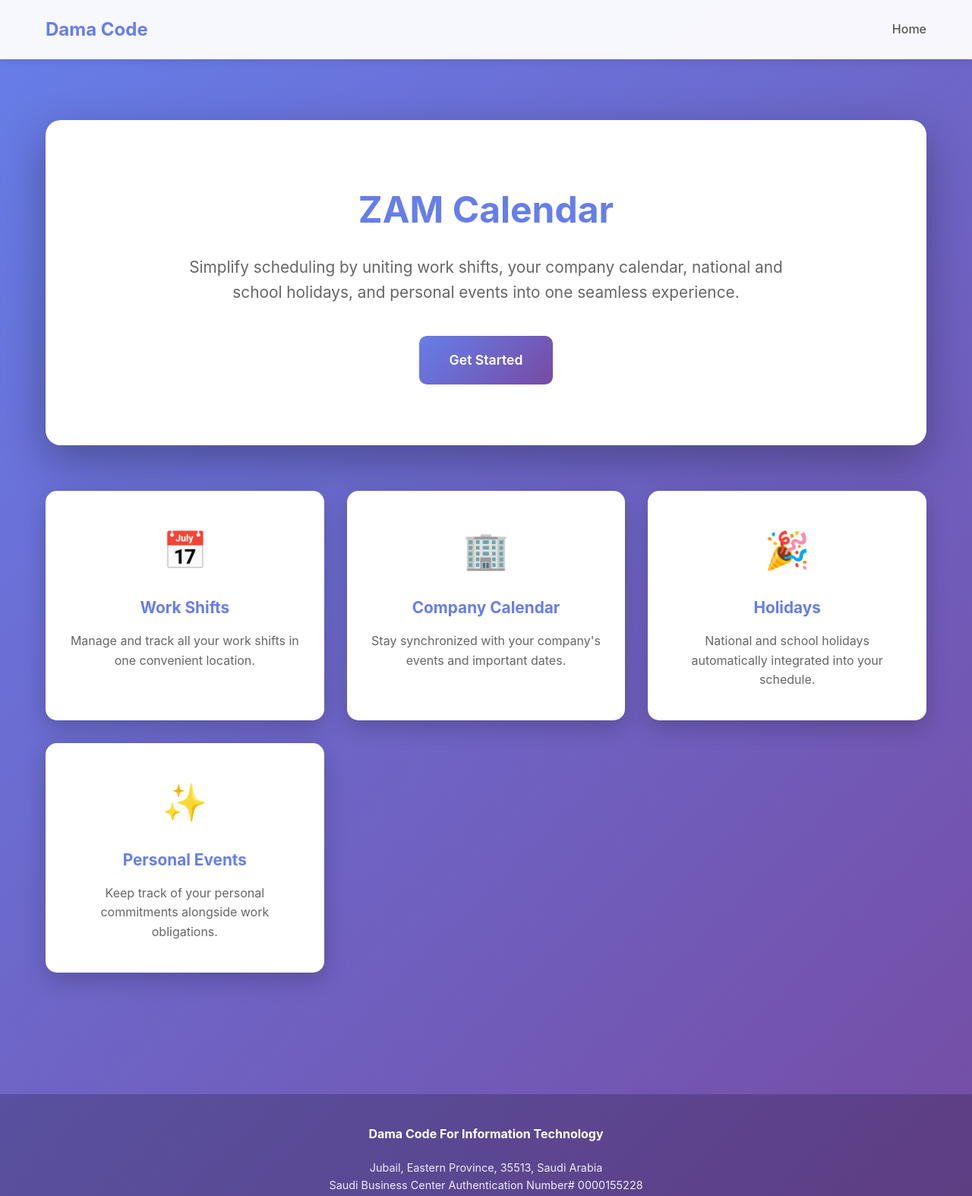
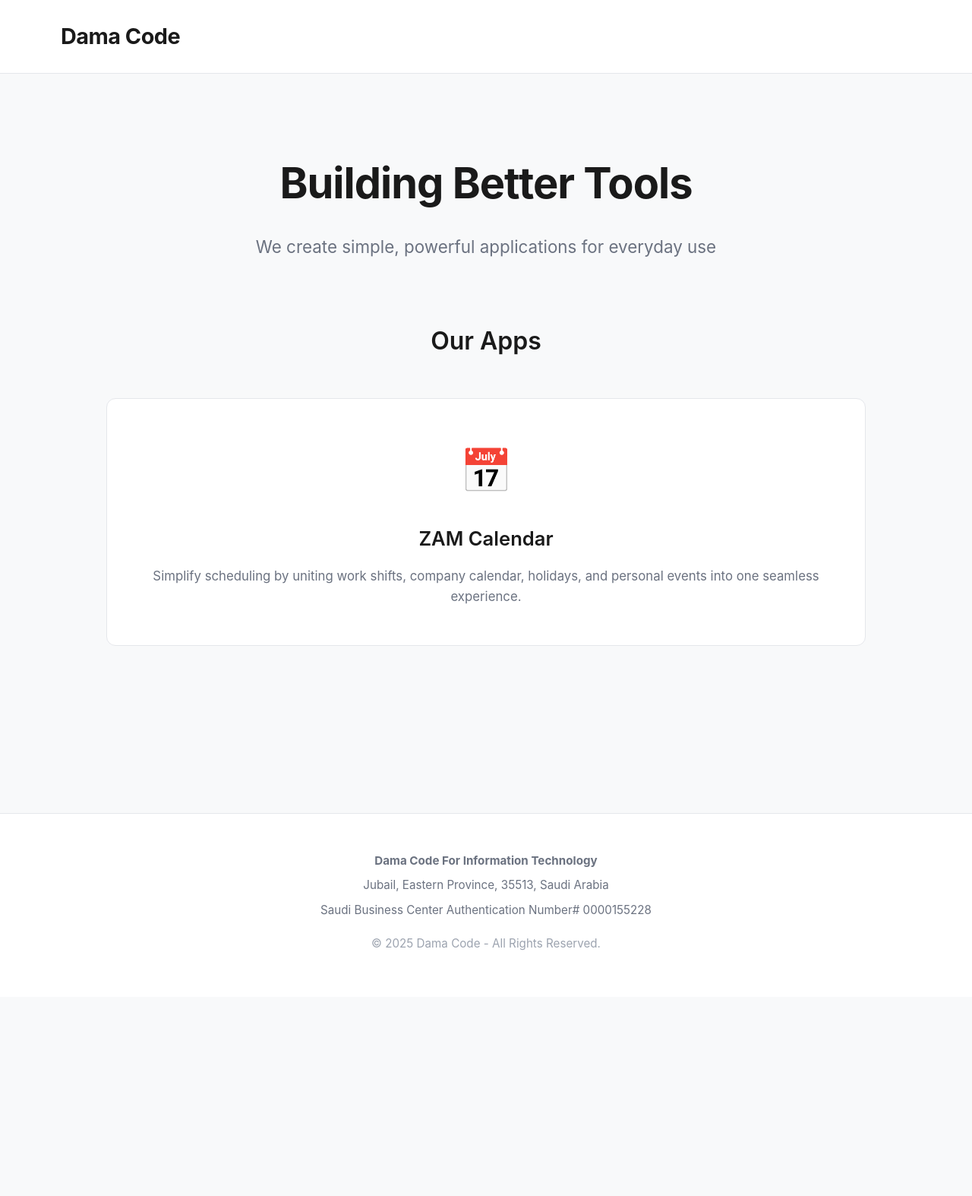
Before and after one commit to work8k/damacode, a plain HTML site: page index.html in a window 1280 px wide. Shown: the top 1574 px of the page at 76% size. After the commit the page ends 1312 px from the top, so only its background shows below. Drawn offline with Linux system fonts and the light colour scheme.

Commit message:
Update index.html

```diff
--- a/index.html
+++ b/index.html
@@ -1,272 +1,214 @@
-<!--
-  index.html
-  Dama Code - ZAM Calendar
-  NOTE: Privacy page references removed as requested.
-  - Removed the "Privacy Policy" nav link and any references to privacy.html
-  - This is the full single-file template. Save and overwrite your existing index.html
--->
-
 <!DOCTYPE html>
 <html lang="en">
 <head>
-    <!-- Basic meta -->
     <meta charset="UTF-8" />
     <meta name="viewport" content="width=device-width, initial-scale=1.0" />
-    <title>Dama Code - ZAM Calendar</title>
+    <title>Dama Code</title>
 
-    <!--
-      Styles
-      - All CSS kept inline for a single-file static page.
-      - Comment lines included for clarity.
-    -->
     <style>
-        /* Reset + box sizing */
         * {
             margin: 0;
             padding: 0;
             box-sizing: border-box;
         }
 
-        /* Page base */
         body {
             font-family: -apple-system, BlinkMacSystemFont, "Segoe UI", Roboto, Oxygen, Ubuntu, Cantarell, sans-serif;
             line-height: 1.6;
-            color: #333;
-            /* Background gradient */
-            background: linear-gradient(135deg, #667eea 0%, #764ba2 100%);
+            color: #1a1a1a;
+            background: #f8f9fa;
             min-height: 100vh;
         }
 
-        /* Navigation styles */
+        /* Navigation */
         nav {
-            background: rgba(255, 255, 255, 0.95);
-            padding: 20px 0;
-            box-shadow: 0 2px 10px rgba(0, 0, 0, 0.1);
-            position: sticky;
-            top: 0;
-            z-index: 100;
+            background: white;
+            padding: 25px 0;
+            border-bottom: 1px solid #e5e7eb;
         }
 
-        /* Constrain width for content areas */
-        nav .container,
+        nav .container {
+            max-width: 1200px;
+            margin: 0 auto;
+            padding: 0 40px;
+        }
+
+        .logo {
+            font-size: 1.8em;
+            font-weight: 700;
+            color: #1a1a1a;
+            text-decoration: none;
+            letter-spacing: -0.5px;
+        }
+
+        /* Main container */
         .container {
             max-width: 1200px;
             margin: 0 auto;
-            padding: 0 20px;
+            padding: 100px 40px;
         }
 
-        /* Logo */
-        .logo {
-            font-size: 1.5em;
-            font-weight: bold;
-            color: #667eea;
-            text-decoration: none;
-        }
-
-        /* Navigation links */
-        .nav-links {
-            display: flex;
-            gap: 30px;
-            list-style: none;
-        }
-
-        .nav-links a {
-            color: #555;
-            text-decoration: none;
-            font-weight: 500;
-            transition: color 0.3s;
-        }
-
-        .nav-links a:hover {
-            color: #667eea;
-        }
-
-        /* Main container spacing */
-        .container {
-            padding: 80px 20px;
-        }
-
-        /* Hero */
+        /* Hero section */
         .hero {
             text-align: center;
-            background: white;
-            border-radius: 20px;
-            padding: 80px 40px;
-            box-shadow: 0 20px 60px rgba(0, 0, 0, 0.3);
-            margin-bottom: 60px;
+            margin-bottom: 80px;
         }
 
         h1 {
-            font-size: 3em;
+            font-size: 3.5em;
+            font-weight: 700;
+            color: #1a1a1a;
             margin-bottom: 20px;
-            color: #667eea;
+            letter-spacing: -1px;
         }
 
-        .subtitle {
-            font-size: 1.3em;
-            color: #666;
-            margin-bottom: 40px;
-            max-width: 800px;
-            margin-left: auto;
-            margin-right: auto;
+        .tagline {
+            font-size: 1.4em;
+            color: #6b7280;
+            font-weight: 400;
         }
 
-        /* Primary CTA button */
-        .cta-button {
-            display: inline-block;
-            padding: 18px 40px;
-            font-size: 1.1em;
+        /* Apps section */
+        .section-title {
+            font-size: 2em;
             font-weight: 600;
-            color: white;
-            background: linear-gradient(135deg, #667eea 0%, #764ba2 100%);
-            text-decoration: none;
-            border-radius: 10px;
-            transition: transform 0.2s, box-shadow 0.2s;
+            color: #1a1a1a;
+            margin-bottom: 50px;
+            text-align: center;
         }
 
-        .cta-button:hover {
-            transform: translateY(-2px);
-            box-shadow: 0 10px 20px rgba(102, 126, 234, 0.4);
+        .apps-grid {
+            display: grid;
+            grid-template-columns: repeat(auto-fit, minmax(320px, 1fr));
+            gap: 30px;
+            max-width: 1000px;
+            margin: 0 auto;
         }
 
-        /* Features grid */
-        .features {
-            display: grid;
-            grid-template-columns: repeat(auto-fit, minmax(280px, 1fr));
-            gap: 30px;
-            margin-top: 60px;
+        .app-card {
+            background: white;
+            padding: 50px 40px;
+            border-radius: 12px;
+            border: 1px solid #e5e7eb;
+            text-align: center;
+            transition: all 0.3s ease;
+            text-decoration: none;
+            display: block;
         }
 
-        .feature {
-            background: white;
-            padding: 40px 30px;
-            border-radius: 15px;
-            text-align: center;
-            box-shadow: 0 10px 30px rgba(0, 0, 0, 0.2);
+        .app-card:hover {
+            transform: translateY(-5px);
+            box-shadow: 0 20px 40px rgba(0, 0, 0, 0.08);
+            border-color: #1a1a1a;
         }
 
-        .feature-icon {
-            font-size: 3em;
-            margin-bottom: 20px;
+        .app-icon {
+            font-size: 3.5em;
+            margin-bottom: 25px;
         }
 
-        .feature h3 {
-            color: #667eea;
+        .app-card h3 {
+            font-size: 1.6em;
+            color: #1a1a1a;
             margin-bottom: 15px;
-            font-size: 1.3em;
+            font-weight: 600;
         }
 
-        .feature p {
-            color: #666;
+        .app-card p {
+            color: #6b7280;
+            font-size: 1.05em;
+            line-height: 1.6;
         }
 
         /* Footer */
         footer {
-            background: rgba(0, 0, 0, 0.2);
-            color: white;
+            background: white;
+            border-top: 1px solid #e5e7eb;
             text-align: center;
-            padding: 40px 20px;
-            margin-top: 80px;
+            padding: 50px 40px;
+            margin-top: 120px;
         }
 
-        footer .company-info {
-            margin-top: 20px;
-            font-size: 0.9em;
-            opacity: 0.9;
+        footer p {
+            color: #6b7280;
+            font-size: 0.95em;
+            margin-bottom: 8px;
         }
 
-        /* Responsive tweaks */
+        footer .copyright {
+            color: #9ca3af;
+            margin-top: 20px;
+        }
+
+        /* Responsive */
         @media (max-width: 768px) {
-            h1 {
-                font-size: 2em;
+            .container {
+                padding: 60px 20px;
             }
 
-            .hero {
-                padding: 60px 30px;
+            h1 {
+                font-size: 2.5em;
             }
 
-            .nav-links {
-                gap: 15px;
-                font-size: 0.9em;
+            .tagline {
+                font-size: 1.2em;
+            }
+
+            .apps-grid {
+                grid-template-columns: 1fr;
+            }
+
+            nav .container {
+                padding: 0 20px;
             }
         }
     </style>
 </head>
 <body>
-    <!--
-      Navigation
-      - Privacy Policy link removed as requested.
-      - If you later want multiple nav items, add <li><a ...></a></li> here.
-    -->
+    <!-- Navigation -->
     <nav>
-        <div class="container" style="display:flex; justify-content:space-between; align-items:center;">
-            <!-- Logo / home link -->
+        <div class="container">
             <a href="index.html" class="logo">Dama Code</a>
-
-            <!--
-              NOTE: Privacy link removed.
-              Kept only the Home link to avoid references to privacy.html.
-            -->
-            <ul class="nav-links" style="display:flex; align-items:center;">
-                <li><a href="index.html">Home</a></li>
-            </ul>
         </div>
     </nav>
 
-    <!-- Main content -->
+    <!-- Main Content -->
     <div class="container">
-        <!-- Hero Section -->
+        <!-- Hero -->
         <div class="hero">
-            <h1>ZAM Calendar</h1>
-            <p class="subtitle">
-                Simplify scheduling by uniting work shifts, your company calendar, national and school holidays,
-                and personal events into one seamless experience.
-            </p>
-            <!-- CTA: replace href with real onboarding/install link -->
-            <a href="#" class="cta-button">Get Started</a>
+            <h1>Building Better Tools</h1>
+            <p class="tagline">We create simple, powerful applications for everyday use</p>
         </div>
 
-        <!-- Features -->
-        <div class="features">
-            <!-- Feature: Work Shifts -->
-            <div class="feature">
-                <div class="feature-icon">📅</div>
-                <h3>Work Shifts</h3>
-                <p>Manage and track all your work shifts in one convenient location.</p>
-            </div>
+        <!-- Apps Section -->
+        <h2 class="section-title">Our Apps</h2>
+        <div class="apps-grid">
 
-            <!-- Feature: Company Calendar -->
-            <div class="feature">
-                <div class="feature-icon">🏢</div>
-                <h3>Company Calendar</h3>
-                <p>Stay synchronized with your company's events and important dates.</p>
-            </div>
+            <!-- App 1: ZAM Calendar -->
+            <a href="https://zamcalendar.com" class="app-card">
+                <div class="app-icon">📅</div>
+                <h3>ZAM Calendar</h3>
+                <p>Simplify scheduling by uniting work shifts, company calendar, holidays, and personal events into one seamless experience.</p>
+            </a>
 
-            <!-- Feature: Holidays -->
-            <div class="feature">
-                <div class="feature-icon">🎉</div>
-                <h3>Holidays</h3>
-                <p>National and school holidays automatically integrated into your schedule.</p>
-            </div>
+            <!-- Add more apps here as needed -->
+            <!-- Example:
+            <a href="https://yourapp.com" class="app-card">
+                <div class="app-icon">🚀</div>
+                <h3>Your App Name</h3>
+                <p>Your app description goes here.</p>
+            </a>
+            -->
 
-            <!-- Feature: Personal Events -->
-            <div class="feature">
-                <div class="feature-icon">✨</div>
-                <h3>Personal Events</h3>
-                <p>Keep track of your personal commitments alongside work obligations.</p>
-            </div>
         </div>
     </div>
 
     <!-- Footer -->
     <footer>
-        <!-- Company / address info -->
         <p><strong>Dama Code For Information Technology</strong></p>
-        <div class="company-info">
-            <p>Jubail, Eastern Province, 35513, Saudi Arabia</p>
-            <p>Saudi Business Center Authentication Number# 0000155228</p>
-            <p style="margin-top: 20px;">&copy; 2025 Dama Code - All Rights Reserved.</p>
-        </div>
+        <p>Jubail, Eastern Province, 35513, Saudi Arabia</p>
+        <p>Saudi Business Center Authentication Number# 0000155228</p>
+        <p class="copyright">&copy; 2025 Dama Code - All Rights Reserved.</p>
     </footer>
 </body>
 </html>
```
